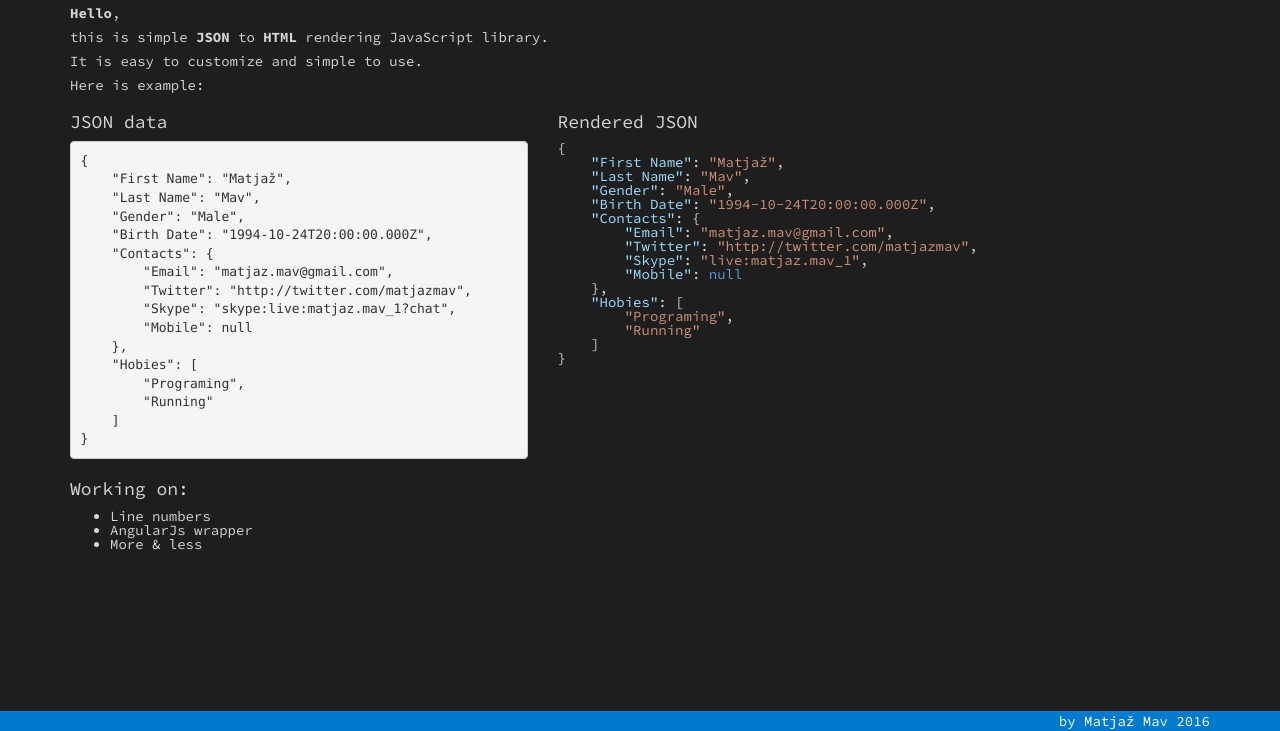
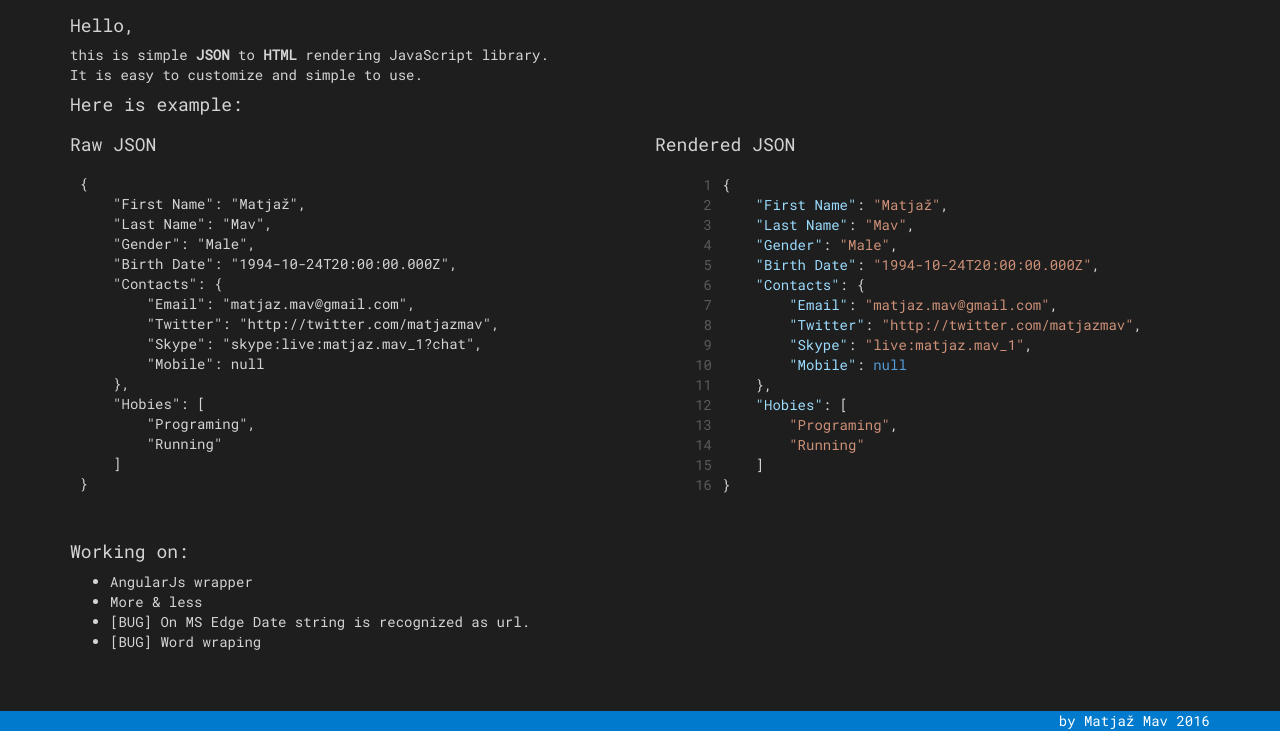
Before and after one commit to arruw/myon.js, a plain HTML site: page index.html in a window 1280 px wide. Shown: the part 69-800 px from the top of the page. Drawn offline with nearby package versions, Linux system fonts and the light colour scheme; some packages are replaced by stand-ins of ours.

Commit message:
line numbering & wrapper

```diff
--- a/app.js
+++ b/app.js
@@ -1,12 +1,25 @@
-var app = angular.module('app', ['ngRoute']);
+var app = angular.module('app', [])
+.controller('mainCtrl', ['$scope', function($scope) {
 
-app.config(['$routeProvider', function($routeProvider) {
-    $routeProvider.
-        when('/', {
-           templateUrl: './views/main/view.html',
-           controller: 'mainCtrl'
-        }).
-        otherwise({
-           redirectTo: '/'
-        });
+    $scope.data = {
+        "First Name": "Matjaž",
+        "Last Name": "Mav",
+        "Gender": "Male",
+        "Birth Date": "1994-10-24T20:00:00.000Z",
+        "Contacts": {
+            "Email": "matjaz.mav@gmail.com",
+            "Twitter": "http://twitter.com/matjazmav",
+            "Skype": "skype:live:matjaz.mav_1?chat",
+            // "LinkedIn": "https://si.linkedin.com/in/matjazmav",
+            "Mobile": null
+        },
+        "Hobies": [
+            "Programing",
+            "Running"
+        ]
+    };
+
+    var jsonHtml = myon.renderJson($scope.data);
+    $('#json').html(jsonHtml);
+
 }]);
--- a/index.html
+++ b/index.html
@@ -6,7 +6,8 @@
 
     <title>myon.js</title>
     <link rel="stylesheet" href="https://cdnjs.cloudflare.com/ajax/libs/twitter-bootstrap/3.3.6/css/bootstrap.min.css">
-    <link href='https://fonts.googleapis.com/css?family=Source+Code+Pro:400,700&subset=latin,latin-ext' rel='stylesheet' type='text/css'>
+    <link rel="stylesheet/less" type="text/css" href="myon.less" />
+
     <link rel="stylesheet/less" type="text/css" href="index.less" />
 </head>
 <body>
@@ -17,21 +18,51 @@
         </div>
     </header>
 
-    <div ng-view></div>
+    <div class="container" ng-controller="mainCtrl">
+        <p>
+            <h4>Hello,</h4>
+            this is simple <b>JSON</b> to <b>HTML</b> rendering JavaScript library.<br/>
+            It is easy to customize and simple to use.
+            <h4>Here is example:</h4>
+            <div class="row">
+                <div class="col-md-6">
+                    <h4>Raw JSON</h4>
+                    <pre>{{data | json:4}}</pre>
+                </div>
+                <div class="col-md-6">
+                    <h4>Rendered JSON</h4>
+                    <div id="json"></div>
+                </div>
+            </div>
+        </p>
+
+        <p>
+
+        </p>
+
+        <p>
+            <h4>Working on:</h4>
+            <ul>
+                <li>AngularJs wrapper</li>
+                <li>More & less</li>
+                <li>[BUG] On MS Edge Date string is recognized as url.</li>
+                <li>[BUG] Word wraping</li>
+            </ul>
+        </p>
+
+    </div>
 
     <footer class="footer">
         <div class="container text-right">
-            by Matjaž Mav 2016
+            by <a href="https://si.linkedin.com/in/matjazmav" target="_blank">Matjaž Mav</a> 2016
         </div>
     </footer>
 
     <script src="https://cdnjs.cloudflare.com/ajax/libs/less.js/2.5.3/less.min.js"></script>
     <script src="https://cdnjs.cloudflare.com/ajax/libs/jquery/2.2.0/jquery.js"></script>
-    <!--<script src="https://cdnjs.cloudflare.com/ajax/libs/moment.js/2.11.1/moment.min.js"></script>-->
     <script src="https://cdnjs.cloudflare.com/ajax/libs/angular.js/1.4.8/angular.min.js"></script>
-    <script src="https://cdnjs.cloudflare.com/ajax/libs/angular.js/1.4.8/angular-route.min.js"></script>
-    <!--<script src="https://cdnjs.cloudflare.com/ajax/libs/angular.js/1.4.8/angular-resource.min.js"></script>-->
+    <script src="myon.js"></script>
+
     <script src="app.js"></script>
-    <script src="views/main/ctrl.js"></script>
 </body>
 </html>
--- a/index.less
+++ b/index.less
@@ -1,3 +1,5 @@
+@import url(https://fonts.googleapis.com/css?family=Roboto+Mono);
+
 @color-background: rgba(30, 30, 30, 1);
 @color-background-hover: rgba(40, 40, 40, 1);
 @color-foreground: rgba(212, 212, 212, 1);
@@ -12,17 +14,18 @@
 @color-string: rgba(206, 145, 120, 1);
 @color-key: rgba(156, 220, 254, 1);
 @color-url: rgba(206, 145, 120, 1);
-@color-url-hover: rgb(78, 148, 206, 1);
+@color-url-hover: rgba(78, 148, 206, 1);
+@color-line-number: rgba(90, 90, 90, 1);
 
 html {
     position: relative;
     min-height: 100%;
 }
 body {
-    font-family: 'Source Code Pro';
+    font-family: 'Roboto Mono';
     background-color: @color-background;
     color: @color-foreground;
-    line-height: 14px;
+    line-height: 20px;
     font-size: 14px;
     margin-bottom: 28px;
 }
@@ -43,54 +46,25 @@ body {
     line-height: 20px;
     background-color: @color-background-status-bar;
     color: @color-foreground-status-bar;
+
+    a {
+        color: @color-foreground-status-bar;
+        &:hover {
+            color: @color-foreground-status-bar;
+        }
+    }
 }
 
-.noselect {
-    -webkit-touch-callout: none;
-    -webkit-user-select: none;
-    -khtml-user-select: none;
-    -moz-user-select: none;
-    -ms-user-select: none;
-}
-
-.json {
-    font-family: 'Source Code Pro';
+pre {
+    border: 0px;
+    border-radius: 0px;
     background-color: @color-background;
     color: @color-foreground;
-    line-height: 14px;
+
+    font-family: 'Roboto Mono';
+    background-color: @color-background;
+    color: @color-foreground;
+    line-height: 20px;
     font-size: 14px;
-    margin: 5px 0px;
-
-    .json-number {
-    color: @color-number;
-    }
-
-    .json-string {
-        color: @color-string;
-    }
-
-    .json-boolean,
-    .json-null-or-undefined {
-        color: @color-boolean;
-    }
-
-    .json-url {
-        color: @color-url;
-    }
-
-    .json-url:hover {
-        color: @color-url-hover;
-    }
-
-    .json-key {
-        color: @color-key;
-    }
-
-    // .json-row {
-    //     padding-left: 5px;
-    // }
-
-    // .json-row:hover {
-    //     background-color: @color-background-hover;
-    // }
+    margin-bottom: 28px;
 }
--- a/myon.js
+++ b/myon.js
@@ -0,0 +1,150 @@
+var myon = (function() {
+    return {
+        renderJson: function(object, tabSize, maxDepth) {
+            if(typeof tabSize === 'undefined') tabSize = 4;
+            if(tabSize < 1) tabSize = 1;
+            if(typeof maxDepth === 'undefined') maxDepth = 10;
+            if(maxDepth < 1) maxDepth = 1;
+
+            var lineNo = 1;
+
+            return renderJson(object);
+
+            function renderJson(object) {
+                return '<div class="json"><div class="json-row"><span class="json-line-number">' + (lineNo++) + '</span>' + renderJsonHelper(object, 0, false) + '</div></div>';
+            };
+            function renderJsonHelper(object, depth, fromKey) {
+                if(depth === maxDepth) return '<span class="json-overflow">...</span>';
+                if(isNullOrUndefined(object)) {
+                    return renderNullOrUndefined(object);
+                } else if(isArray(object)) {
+                    return renderArray(object, depth, fromKey, maxDepth);
+                } else if(isObject(object)) {
+                    return renderObject(object, depth, fromKey, maxDepth);
+                } else if(isNumber(object)) {
+                    return renderNumber(object);
+                } else if(isBoolean(object)) {
+                    return renderBoolean(object);
+                } else if(isEmail(object)) {
+                    return renderEmail(object);
+                } else if(isSkypeUrl(object)) {
+                    return renderSkypeUrl(object);
+                } else if(isUrl(object)) {
+                    return renderUrl(object);
+                } else if(isString(object)) {
+                    return renderString(object);
+                }
+                console.error('Can\'t render: ', object);
+                return '<span class="json-error">Can\'t render, check console.</span>';
+            };
+            function isNullOrUndefined(object) {
+                return object === null ||  object === undefined;
+            };
+            function isArray(object) {
+                return object instanceof Array;
+            };
+            function isObject(object) {
+                return (object instanceof Object) && !isArray(object);
+            };
+            function isNumber(object) {
+                return typeof(object) === 'number';
+            };
+            function isBoolean(object) {
+                return typeof(object) === 'boolean';
+            };
+            function isSkypeUrl(object) {
+                var skypeUrlPatern = new RegExp(/^skype:/i);
+                return skypeUrlPatern.test(object) && isUrl(object);
+            };
+            function isUrl(object) {
+                try {
+                    var url = new URL(object);
+                    return true;
+                } catch(e) {
+                    return false;
+                }
+            };
+            function isEmail(object) {
+                var emailPatter = new RegExp(/^[a-z0-9._%+-]+@[a-z0-9.-]+\.[a-z]{2,}$/i);
+                return emailPatter.test(object);
+            };
+            function isString(object) {
+                return typeof(object) === 'string';
+            };
+            function renderPrefix(depth) {
+                var prefix = '';
+                for(var i = 0; i < depth; i++) {
+                    prefix += '<span class="json-tab">';
+                    for(var j = 0; j < tabSize; j++) {
+                        prefix += '&nbsp;';
+                    }
+                    prefix += '</span>';
+                }
+                return prefix;
+            };
+            function renderNullOrUndefined(object) {
+                return '<span class="json-null-or-undefined">null</span>';
+            }
+            function renderArray(object, depth, fromKey) {
+                var render = '';//'<span class="json-array">';
+                var prefixNext = renderPrefix(depth + 1);
+                var prefixCurr = renderPrefix(depth);
+                if(!fromKey) render += prefixCurr;
+                render += '<span class="json-square-brackets">[</span></div><div class="json-row"><span class="json-line-number">' + (lineNo++) + '</span>';
+                for(var i = 0; i < object.length; i++) {
+                    var rendered = renderJsonHelper(object[i], depth + 1, isArray(object[i]) || isObject(object[i]), maxDepth);
+                    render += prefixNext + rendered;
+                    if(i < object.length - 1) {
+                        render += '<span class="json-comma">,</span></div><div class="json-row"><span class="json-line-number">' + (lineNo++) + '</span>';
+                    } else {
+                        render += '</div><div class="json-row"><span class="json-line-number">' + (lineNo++) + '</span>';
+                    }
+                }
+                render += prefixCurr + '<span class="json-square-brackets">]</span>';
+                // render += '</span>';
+                return render;
+            };
+            function renderObject(object, depth, fromKey) {
+                var render = '';//'<span class="json-object">';
+                var prefixNext = renderPrefix(depth + 1);
+                var prefixCurr = renderPrefix(depth);
+                if(!fromKey) render += prefixCurr;
+                render += '<span class="json-curly-brackets">{</span></div><div class="json-row"><span class="json-line-number">' + (lineNo++) + '</span>';
+                for(var i = 0; i < Object.keys(object).length; i++) {
+                    var key = Object.keys(object)[i];
+                    render += prefixNext + '<span class="json-key">\"' + key + '\"</span><span class="json-colon">:</span> ';
+                    var rendered = renderJsonHelper(object[key], depth + 1, true, maxDepth);
+                    // render += '<span class="json-value">' + rendered + '</span>';
+                    render += rendered;
+                    if(i < Object.keys(object).length - 1) {
+                        render += '<span class="json-comma">,</span></div><div class="json-row"><span class="json-line-number">' + (lineNo++) + '</span>';
+                    } else {
+                        render += '</div><div class="json-row"><span class="json-line-number">' + (lineNo++) + '</span>';
+                    }
+                }
+                render += prefixCurr + '<span class="json-curly-brackets">}</span>';
+                // render += '</span>';
+                return render;
+            };
+            function renderNumber(object) {
+                return '<span class="json-number">' + object + '</span>';
+            };
+            function renderBoolean(object) {
+                return '<span class="json-boolean">' + object + '</span>';
+            };
+            function renderSkypeUrl(object) {
+                var skypeUserName = object.replace('skype:', '').replace('?call', '').replace('?chat', '');
+                return '<span class="json-string">\"<a href="' + object + '" class="json-url" target="_blank">' + skypeUserName + '</a>\"</span>';
+            };
+            function renderUrl(object) {
+                return '<span class="json-string">\"<a href="' + object + '" class="json-url" target="_blank">' + object + '</a>\"</span>';
+            };
+            function renderEmail(object) {
+                return '<span class="json-string">\"<a href="mailto:' + object + '" class="json-url" target="_blank">' + object + '</a>\"</span>';
+            };
+            function renderString(object) {
+                return '<span class="json-string">\"' + object + '\"</span>';
+            };
+        }
+    };
+})();
--- /dev/null
+++ b/myon.less
@@ -0,0 +1,88 @@
+@import url(https://fonts.googleapis.com/css?family=Roboto+Mono);
+
+@color-background: rgba(30, 30, 30, 1);
+@color-background-hover: rgba(40, 40, 40, 1);
+@color-foreground: rgba(212, 212, 212, 1);
+
+@color-background-header-bar: rgba(51, 51, 51, 1);
+@color-foreground-header-bar: rgba(255, 255, 255, 1);
+@color-background-status-bar: rgba(0, 122, 204, 1);
+@color-foreground-status-bar: rgba(255, 255, 255, 1);
+
+@color-boolean: rgba(86, 156, 214, 1);
+@color-number: rgba(181, 206, 186, 1);
+@color-string: rgba(206, 145, 120, 1);
+@color-key: rgba(156, 220, 254, 1);
+@color-url: rgba(206, 145, 120, 1);
+@color-url-hover: rgba(78, 148, 206, 1);
+@color-line-number: rgba(90, 90, 90, 1);
+
+.no-select {
+    -webkit-touch-callout: none;
+    -webkit-user-select: none;
+    -khtml-user-select: none;
+    -moz-user-select: none;
+    -ms-user-select: none;
+}
+
+.word-wrap {
+    white-space: -moz-pre-wrap;
+    white-space: -webkit-pre-wrap;
+    white-space: -pre-wrap;
+    white-space: -o-pre-wrap;
+    white-space: pre-wrap;
+    word-wrap: break-word;
+    word-break: break-all;
+    white-space: normal;
+}
+
+.json {
+    font-family: 'Roboto Mono';
+    background-color: @color-background;
+    color: @color-foreground;
+    line-height: 20px;
+    font-size: 14px;
+    margin: 10px;
+    padding: 10px;
+
+    .json-number {
+        color: @color-number;
+    }
+
+    .json-string {
+        color: @color-string;
+    }
+
+    .json-boolean,
+    .json-null-or-undefined {
+        color: @color-boolean;
+    }
+
+    .json-url {
+        color: @color-url;
+        &:extend(.word-wrap);
+
+        &:hover {
+            color: @color-url-hover;
+        }
+    }
+
+    .json-key {
+        color: @color-key;
+    }
+
+    .json-line-number {
+        color: @color-line-number;
+        &:extend(.no-select);
+        width: 5ex;
+        display: inline-block;
+        text-align: right;
+        margin-right: 10px;
+    }
+
+    .json-row {
+        &:hover {
+            background-color: @color-background-hover;
+        }
+    }
+}
--- a/views/main/ctrl.js
+++ /dev/null
@@ -1,170 +0,0 @@
-angular.module('app').controller('mainCtrl',
-['$scope',
-function($scope) {
-    $scope.data = {
-        "First Name": "Matjaž",
-        "Last Name": "Mav",
-        "Gender": "Male",
-        "Birth Date": "1994-10-24T20:00:00.000Z",
-        "Contacts": {
-            "Email": "matjaz.mav@gmail.com",
-            "Twitter": "http://twitter.com/matjazmav",
-            "Skype": "skype:live:matjaz.mav_1?chat",
-            "Mobile": null
-        },
-        "Hobies": [
-            "Programing",
-            "Running"
-        ]
-    }
-
-    var root = $('#json');
-
-    var jsonHtml = renderJson($scope.data);
-
-    root.html(jsonHtml);
-
-    function renderJson(object, maxDepth) {
-        if(!maxDepth) maxDepth = 10;
-        return '<div class="json"><div class="json-row">' + renderJsonHelper($scope.data, 0, false, maxDepth) + '</div></div>';
-    };
-    function renderJsonHelper(object, depth, fromKey, maxDepth) {
-        if(depth === maxDepth) return '<span class="json-overflow">...</span>';
-        if(isNullOrUndefined(object)) {
-            return renderNullOrUndefined(object);
-        } else if(isArray(object)) {
-            return renderArray(object, depth, fromKey, maxDepth);
-        } else if(isObject(object)) {
-            return renderObject(object, depth, fromKey, maxDepth);
-        } else if(isNumber(object)) {
-            return renderNumber(object);
-        } else if(isBoolean(object)) {
-            return renderBoolean(object);
-        } else if(isEmail(object)) {
-            return renderEmail(object);
-        // } else if(isImageUrl(object)) {
-        //     return renderImageUrl(object);
-        } else if(isSkypeUrl(object)) {
-            return renderSkypeUrl(object);
-        } else if(isUrl(object)) {
-            return renderUrl(object);
-        } else if(isString(object)) {
-            return renderString(object);
-        }
-        console.error('Can\'t render: ', object);
-        return '<span class="json-error">Can\'t render, check console.</span>';
-    };
-
-    function isNullOrUndefined(object) {
-        return object === null ||  object === undefined;
-    };
-    function isArray(object) {
-        return object instanceof Array;
-    };
-    function isObject(object) {
-        return (object instanceof Object) && !isArray(object);
-    };
-    function isNumber(object) {
-        return typeof(object) === 'number';
-    };
-    function isBoolean(object) {
-        return typeof(object) === 'boolean';
-    };
-    // function isImageUrl(object) {
-    //     var imageUrlPatern = new RegExp(/.(jpg|jpeg|png|gif)$/i);
-    //     return imageUrlPatern.test(object) && isUrl(object);
-    // };
-    function isSkypeUrl(object) {
-        var skypeUrlPatern = new RegExp(/^skype:/i);
-        return skypeUrlPatern.test(object) && isUrl(object);
-    };
-    function isUrl(object) {
-        try {
-            var url = new URL(object);
-            return true;
-        } catch(e) {
-            return false;
-        }
-    };
-    function isEmail(object) {
-        var emailPatter = new RegExp(/^[a-z0-9._%+-]+@[a-z0-9.-]+\.[a-z]{2,}$/i);
-        return emailPatter.test(object);
-    };
-    function isString(object) {
-        return typeof(object) === 'string';
-    };
-
-    function renderPrefix(depth) {
-        var prefix = '';
-        for(var i = 0; i < depth; i++) {
-            prefix += '<span class="json-tab">&nbsp;&nbsp;&nbsp;&nbsp;</span>';
-        }
-        return prefix;
-    };
-    function renderNullOrUndefined(object) {
-        return '<span class="json-null-or-undefined">null</span>';
-    }
-    function renderArray(object, depth, fromKey, maxDepth) {
-        var render = '';//'<span class="json-array">';
-        var prefixNext = renderPrefix(depth + 1);
-        var prefixCurr = renderPrefix(depth);
-        if(!fromKey) render += prefixCurr;
-        render += '<span class="json-square-brackets">[</span></div><div class="json-row">';
-        for(var i = 0; i < object.length; i++) {
-            var rendered = renderJsonHelper(object[i], depth + 1, isArray(object[i]) || isObject(object[i]), maxDepth);
-            render += prefixNext + rendered;
-            if(i < object.length - 1) {
-                render += '<span class="json-comma">,</span></div><div class="json-row">';
-            } else {
-                render += '</div><div class="json-row">';
-            }
-        }
-        render += prefixCurr + '<span class="json-square-brackets">]</span>';
-        // render += '</span>';
-        return render;
-    };
-    function renderObject(object, depth, fromKey, maxDepth) {
-        var render = '';//'<span class="json-object">';
-        var prefixNext = renderPrefix(depth + 1);
-        var prefixCurr = renderPrefix(depth);
-        if(!fromKey) render += prefixCurr;
-        render += '<span class="json-curly-brackets">{</span></div><div class="json-row">';
-        for(var i = 0; i < Object.keys(object).length; i++) {
-            var key = Object.keys(object)[i];
-            render += prefixNext + '<span class="json-key">\"' + key + '\"</span><span class="json-colon">:</span> ';
-            var rendered = renderJsonHelper(object[key], depth + 1, true, maxDepth);
-            // render += '<span class="json-value">' + rendered + '</span>';
-            render += rendered;
-            if(i < Object.keys(object).length - 1) {
-                render += '<span class="json-comma">,</span></div><div class="json-row">';
-            } else {
-                render += '</div><div class="json-row">';
-            }
-        }
-        render += prefixCurr + '<span class="json-curly-brackets">}</span>';
-        // render += '</span>';
-        return render;
-    };
-    function renderNumber(object) {
-        return '<span class="json-number">' + object + '</span>';
-    };
-    function renderBoolean(object) {
-        return '<span class="json-boolean">' + object + '</span>';
-    };
-    // function renderImageUrl(object) {
-    //     return '<a href="' + object + '" class="json-url" target="_blank">\"' + object + '\"</a><img src="' + object + '" class="json-image" />';
-    // };
-    function renderSkypeUrl(object) {
-        var skypeUserName = object.replace('skype:', '').replace('?call', '').replace('?chat', '');
-        return '<span class="json-string">\"<a href="' + object + '" class="json-url" target="_blank">' + skypeUserName + '</a>\"</span>';
-    };
-    function renderUrl(object) {
-        return '<span class="json-string">\"<a href="' + object + '" class="json-url" target="_blank">' + object + '</a>\"</span>';
-    };
-    function renderEmail(object) {
-        return '<span class="json-string">\"<a href="mailto:' + object + '" class="json-url" target="_blank">' + object + '</a>\"</span>';
-    };
-    function renderString(object) {
-        return '<span class="json-string">\"' + object + '\"</span>';
-    };
-}]);
--- a/views/main/view.html
+++ /dev/null
@@ -1,22 +0,0 @@
-<div class="container">
-    <p><b>Hello</b>,</p>
-    <p>this is simple <b>JSON</b> to <b>HTML</b> rendering JavaScript library.</p>
-    <p>It is easy to customize and simple to use.</p>
-    <p>Here is example:</p>
-    <div class="row">
-        <div class="col-md-5">
-            <h4>JSON data</h4>
-            <pre>{{data | json:4}}</pre>
-        </div>
-        <div class="col-md-7">
-            <h4>Rendered JSON</h4>
-            <div id="json"></div>
-        </div>
-    </div>
-    <h4>Working on:</h4>
-    <ul>
-        <li>Line numbers</li>
-        <li>AngularJs wrapper</li>
-        <li>More & less</li>
-    </ul>
-</div>
```
Also changed, not shown: test.json (+14 -23 lines).
